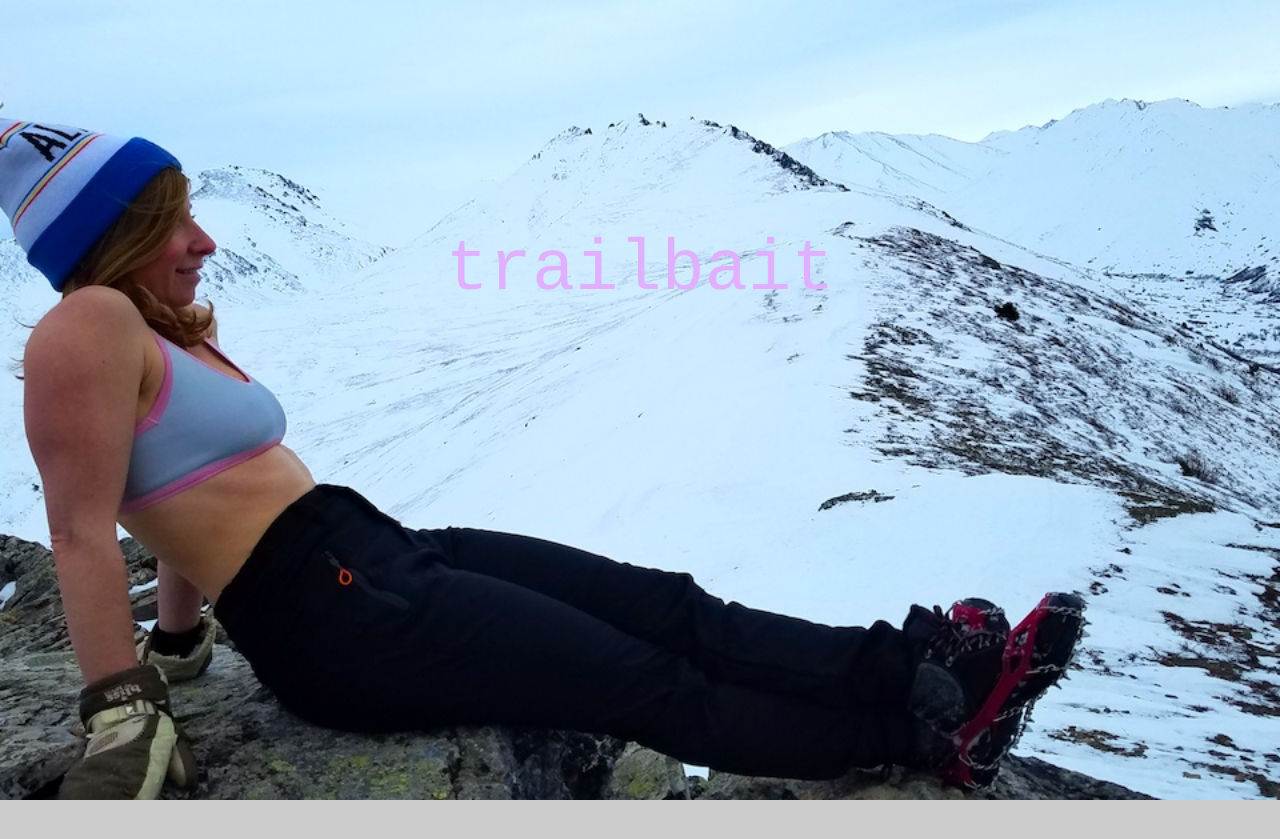
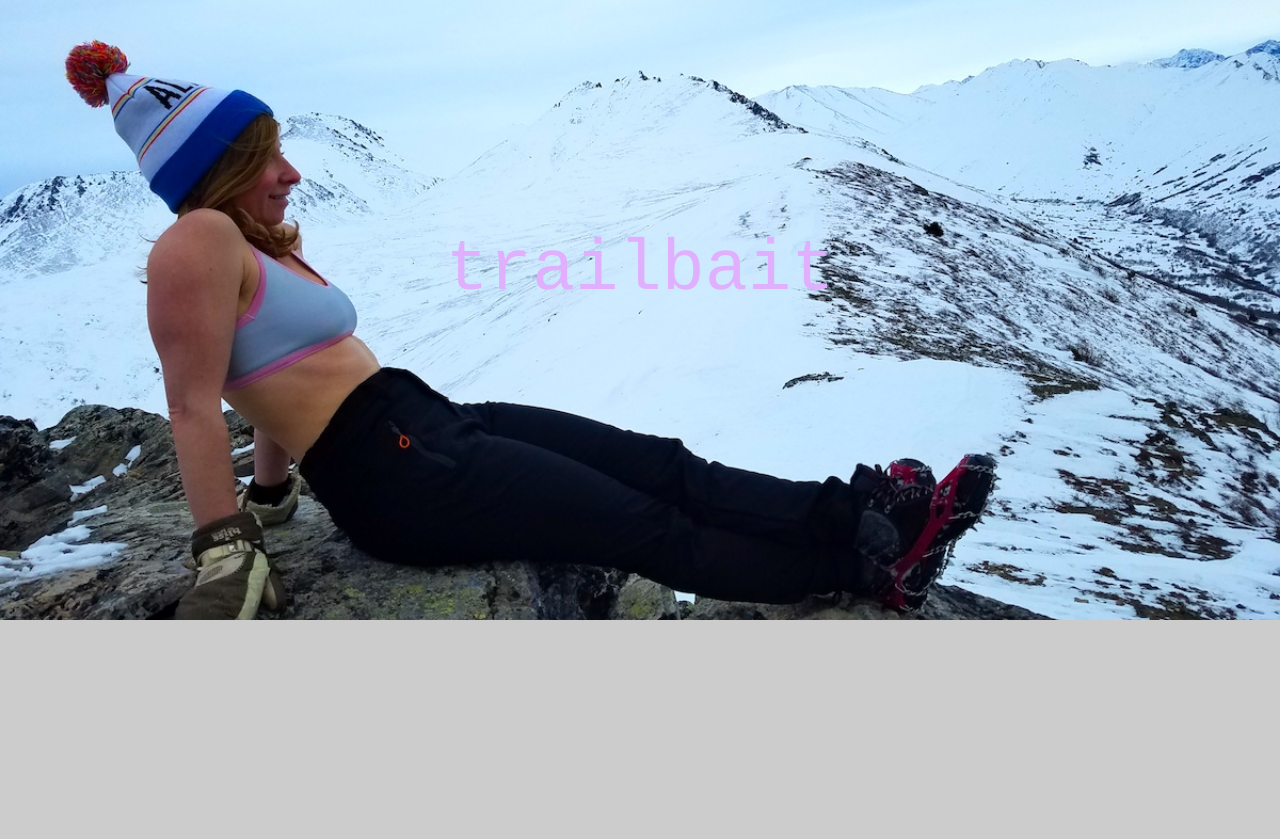
Before and after one commit to trailbait/trailbait, a Jekyll site: the page index.html, which Jekyll copies as it is, in a window 1280 px wide. Shown: the top 839 px of the page. Built offline with Jekyll 4.4.1, drawn with Linux system fonts in a browser that asks for light colours.

Commit message:
Update index.html

```diff
--- a/index.html
+++ b/index.html
@@ -15,7 +15,7 @@
     <title>trailbait</title>
 
   </head>
-  <body style="background-image:url(tb-banner.jpg); background-color:#cccccc; height:800px; background-position:center; background-repeat:no-repeat; background-size:cover;">
+  <body style="background-image:url(tb-banner.jpg); background-color:#cccccc; height:600px; background-position:center; background-repeat:no-repeat; background-size:cover;">
   <p style="text-align:center; color: #E0B0FF; font-family: courier, monospace; font-size: 72px;"><br><br>trailbait</p>
 
     <!-- Optional JavaScript -->
```
